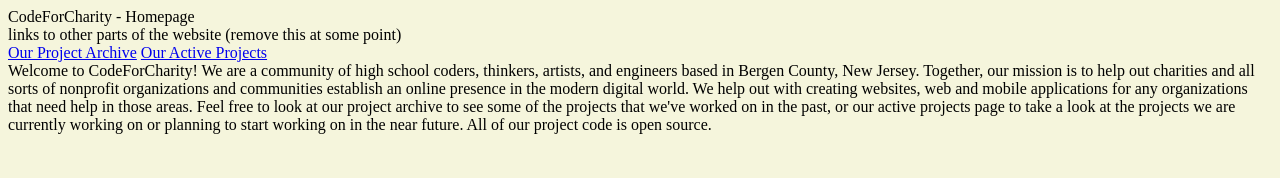
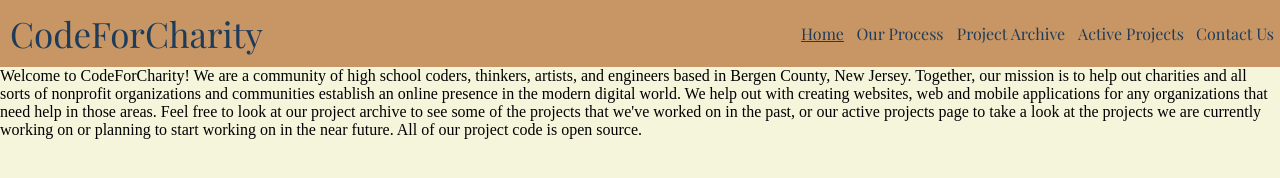
Before and after one commit to bca-code-for-charity/cfc-homepage-web, a plain HTML site: page index.html in a window 1280 px wide. Drawn offline with nearby package versions, Linux system fonts and the light colour scheme.

Commit message:
add new pages, page header

```diff
--- a/index.html
+++ b/index.html
@@ -3,18 +3,25 @@
     <head>
         <meta charset="UTF-8" />
         <title>CodeForCharity</title>
-        <!-- css for this page, feel free to add more css files if necessary -->
         <link rel="stylesheet" href="./css/index.css" />
-        <!-- fixes issues with some css features like media queries not working properly -->
+        <link rel="stylesheet" href="./main.css" />
         <meta name="viewport" content="width=device-width, initial-scale=1.0" />
     </head>
     <body>
-        <div>CodeForCharity - Homepage</div>
-        <div>links to other parts of the website (remove this at some point)</div>
-        <a href="./archive/">Our Project Archive</a>
-        <a href="./active-projects/">Our Active Projects</a>
-        <!-- feel free  to change up this text, this is just here as a general reference as to what info should be
-            on our homepage-->
+        <!-- page header -->
+        <div id="header">
+            <div id="cfc-text">CodeForCharity</div>
+            <div id="links">
+                <div>
+                    <a href="">Home</a>
+                    <a href="./our-process/">Our Process</a>
+                    <a href="./archive/">Project Archive</a>
+                    <a href="./active-projects/">Active Projects</a>
+                    <a href="./contact-us/">Contact Us</a>
+                </div>
+            </div>
+        </div>
+
         <div>
             Welcome to CodeForCharity! We are a community of high school coders, thinkers, artists, and engineers based
             in Bergen County, New Jersey. Together, our mission is to help out charities and all sorts of nonprofit
@@ -24,5 +31,6 @@
             active projects page to take a look at the projects we are currently working on or planning to start working
             on in the near future. All of our project code is open source.
         </div>
+        <script src="./main.js"></script>
     </body>
 </html>
--- /dev/null
+++ b/main.css
@@ -0,0 +1,53 @@
+/*
+These styles should be applied to every page on the website
+*/
+
+/*
+Fonts:
+Lato font (sans serif), use font-family: 'Lato', sans-serif;
+Playfair Display (serif), use font-family: 'Playfair Display', serif;*/
+@import url("https://fonts.googleapis.com/css2?family=Lato&family=Playfair+Display&display=swap");
+
+body {
+    margin: 0;
+    padding: 0;
+}
+
+#header {
+    width: 100%;
+    background-color: #c89664;
+    font-family: "Playfair Display", serif;
+    display: flex;
+    justify-content: stretch;
+    color: #1e3c5a;
+}
+
+#links {
+    width: 100%;
+    display: flex;
+    flex-direction: row;
+    justify-content: right;
+}
+
+#links div {
+    display: grid;
+    grid-template-columns: 55px 100px 122px 118px 90px;
+}
+
+#links div a {
+    display: flex;
+    justify-content: center;
+    align-items: center;
+    text-decoration: none;
+    color: #1e3c5a;
+
+}
+
+#links div a:hover {
+    background-color: #bebebe;
+}
+
+#cfc-text {
+    padding: 10px;
+    font-size: 35px;
+}
--- /dev/null
+++ b/main.js
@@ -0,0 +1,11 @@
+/*
+This JS will run on every single page of the website
+*/
+
+let anchors = document.getElementById("links").children[0].children;
+
+for (let a = 0; a < anchors.length; ++a) {
+    if (anchors[a].getAttribute("href") === "") {
+        anchors[a].setAttribute("style", "text-decoration: underline;")
+    }
+}
```
Also changed, not shown: active-projects/index.html (+15 -0 lines), archive/index.html (+15 -0 lines), contact-us/index.html (added, +26 -0 lines), our-process/index.html (added, +26 -0 lines), css/contact-us.css (added), css/our-process.css (added).
